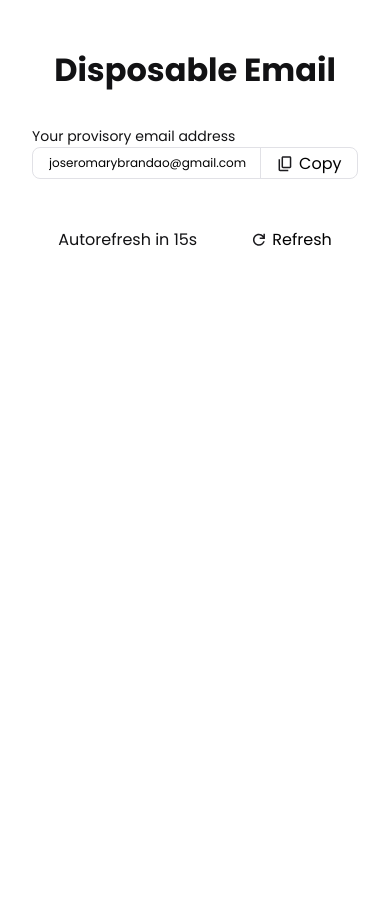
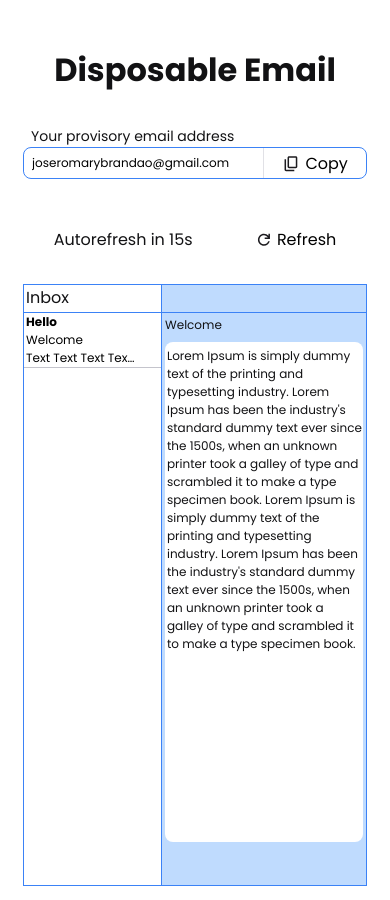
Before and after one commit to jjromary/Gerador_Emails_Temporarios, a React (Vite) app: page / in a window 390 px wide. Before the commit the page ends 844 px from the top, so only its background shows below. Built offline with nearby package versions, Linux system fonts and the light colour scheme.

Commit message:
add: layout responsive

```diff
--- a/package.json
+++ b/package.json
@@ -4,7 +4,7 @@
   "version": "0.0.0",
   "type": "module",
   "scripts": {
-    "dev": "vite",
+    "dev": "vite --host",
     "build": "tsc && vite build",
     "preview": "vite preview"
   },
--- a/src/Pages/Home/index.tsx
+++ b/src/Pages/Home/index.tsx
@@ -1,7 +1,13 @@
 import copyIcon from "../../assets/copy.svg";
 import refreshIcon from "../../assets/refresh.svg";
-import { FieldContainer, Header, HomeContainer, ProvisoryContent, UpdateDataContainer } from "./styles";
-
+import Inbox from "../../components/Inbox";
+import {
+  FieldContainer,
+  Header,
+  HomeContainer,
+  ProvisoryContent,
+  UpdateDataContainer,
+} from "./styles";
 
 export default function Home() {
   return (
@@ -28,6 +34,8 @@ export default function Home() {
           Refresh
         </button>
       </UpdateDataContainer>
+
+      <Inbox />
     </HomeContainer>
-  )
+  );
 }
--- a/src/Pages/Home/styles.ts
+++ b/src/Pages/Home/styles.ts
@@ -8,13 +8,17 @@ export const HomeContainer = styled.div`
   align-items: center;
   justify-content: center;
   padding: 0.875rem;
+
+  @media (min-width: 768px) {
+    width: 768px;
+  }
 `;
 
 export const Header = styled.header`
-  margin: 2rem ;
+  margin: 2rem;
 `;
 export const FieldContainer = styled.div`
-width: 90%;
+  width: 95%;
   display: flex;
   flex-direction: column;
   align-items: center;
@@ -23,6 +27,11 @@ justify-content: center;
   label {
     width: 100%;
     font-size: 14px;
+    padding-left: 0.5rem;
+
+    @media (min-width: 640px) {
+      font-size: 1rem;
+    }
   }
 `;
 
@@ -32,16 +41,20 @@ export const ProvisoryContent = styled.div`
   align-items: center;
   justify-content: center;
   border-radius: 8px;
-  border: 1px solid ${(props) => props.theme['gray100']};
+  border: 1px solid ${(props) => props.theme["skyeblue"]};
 
   input {
     width: 70%;
     border: none;
-    padding-left: 1rem;
+    padding-left: 0.5rem;
     font-size: 0.75rem;
 
     :focus {
       outline: 0;
+    }
+
+    @media (min-width: 640px) {
+      font-size: 1rem;
     }
   }
 
@@ -52,7 +65,7 @@ export const ProvisoryContent = styled.div`
     gap: 0.25rem;
     width: 30%;
     border: none;
-    border-left: 1px solid ${(props) => props.theme['gray100']};
+    border-left: 1px solid ${(props) => props.theme["gray100"]};
     background: transparent;
     height: 30px;
     font-size: 1rem;
@@ -61,11 +74,15 @@ export const ProvisoryContent = styled.div`
 `;
 
 export const UpdateDataContainer = styled.div`
-  width: 90%;
+  width: 95%;
   display: flex;
   align-items: center;
   justify-content: space-around;
   margin-top: 3rem;
+
+  @media (min-width: 640px) {
+    width: 50%;
+  }
 
   button {
     display: flex;
--- a/src/Styles/Themes/default.ts
+++ b/src/Styles/Themes/default.ts
@@ -1,6 +1,7 @@
 export const defaultTheme = {
   white: "#FFFFFF",
   blue900: "#041418",
+  skyeblue: "#3b82f6",
   gray900: "#121214",
   gray800: "#202024",
   gray500: "#7C7C8A",
--- /dev/null
+++ b/src/components/Inbox/index.tsx
@@ -0,0 +1,46 @@
+import {
+  BodyEmail,
+  BodyEmailContent,
+  BodyEmailHeader,
+  EmailText,
+  HeaderInbox,
+  ImboxItem,
+  InboxContainer,
+  InboxList,
+  TitleEmail,
+} from "./styles";
+
+export default function Inbox() {
+  return (
+    <InboxContainer>
+      <InboxList>
+        <HeaderInbox>Inbox</HeaderInbox>
+        <ImboxItem>
+          <button>
+            <strong>Hello</strong>
+            <span>Welcome</span>
+            <span>Text Text Text Text Text Text Text Text</span>
+          </button>
+        </ImboxItem>
+      </InboxList>
+      <BodyEmail>
+        <BodyEmailHeader />
+        <BodyEmailContent>
+          <TitleEmail>
+            Welcome
+            <EmailText>
+              Lorem Ipsum is simply dummy text of the printing and typesetting
+              industry. Lorem Ipsum has been the industry's standard dummy text
+              ever since the 1500s, when an unknown printer took a galley of
+              type and scrambled it to make a type specimen book. Lorem Ipsum is
+              simply dummy text of the printing and typesetting industry. Lorem
+              Ipsum has been the industry's standard dummy text ever since the
+              1500s, when an unknown printer took a galley of type and scrambled
+              it to make a type specimen book.
+            </EmailText>
+          </TitleEmail>
+        </BodyEmailContent>
+      </BodyEmail>
+    </InboxContainer>
+  );
+}
--- /dev/null
+++ b/src/components/Inbox/styles.ts
@@ -0,0 +1,91 @@
+import styled from "styled-components";
+
+export const InboxContainer = styled.div`
+  width: 95%;
+  display: flex;
+  justify-content: center;
+  margin-top: 2rem;
+  border-top: none;
+  border: 1px solid ${(props) => props.theme["skyeblue"]};
+`;
+
+export const InboxList = styled.div`
+  width: 40%;
+`;
+
+export const HeaderInbox = styled.div`
+  padding-left: 2px;
+  height: 28px;
+  border-bottom: 1px solid ${(props) => props.theme["skyeblue"]};
+`;
+
+export const BodyEmailHeader = styled.div`
+  height: 28px;
+  border: none;
+  border-bottom: 1px solid ${(props) => props.theme["skyeblue"]};
+`;
+
+export const BodyEmail = styled.div`
+  width: 60%;
+  height: 600px;
+  /* background-color: ${(props) => props.theme["gray100"]}; */
+  background-color: #bfdbfe;
+  border-left: 1px solid ${(props) => props.theme["skyeblue"]};
+`;
+
+export const ImboxItem = styled.div`
+  button {
+    width: 100%;
+    display: flex;
+    flex-direction: column;
+    padding-left: 2px;
+    font-size: 0.75rem;
+    border: none;
+    border-bottom: 1px solid ${(props) => props.theme["gray300"]};
+    background: transparent;
+
+    @media (min-width: 640px) {
+      font-size: 1rem;
+    }
+
+    span {
+      max-width: 110px;
+      font-size: 0.75rem;
+      white-space: nowrap;
+      overflow: hidden;
+      text-overflow: ellipsis;
+
+      @media (min-width: 640px) {
+        font-size: 1rem;
+        max-width: 200px;
+      }
+    }
+  }
+`;
+
+export const BodyEmailContent = styled.div`
+  padding: 0.2rem;
+`;
+
+export const TitleEmail = styled.div`
+  font-size: 0.75rem;
+  border: none;
+
+  @media (min-width: 640px) {
+    font-size: 1rem;
+  }
+`;
+
+export const EmailText = styled.div`
+  height: 500px;
+  padding: 5px 0 0 2px;
+  margin-top: 0.5rem;
+  font-size: 0.75rem;
+  border-radius: 8px;
+  overflow: auto;
+  background-color: ${(props) => props.theme["white"]};
+
+  @media (min-width: 640px) {
+    font-size: 1rem;
+  }
+`;
```
Lines whose indentation alone changed are shown as unchanged.
